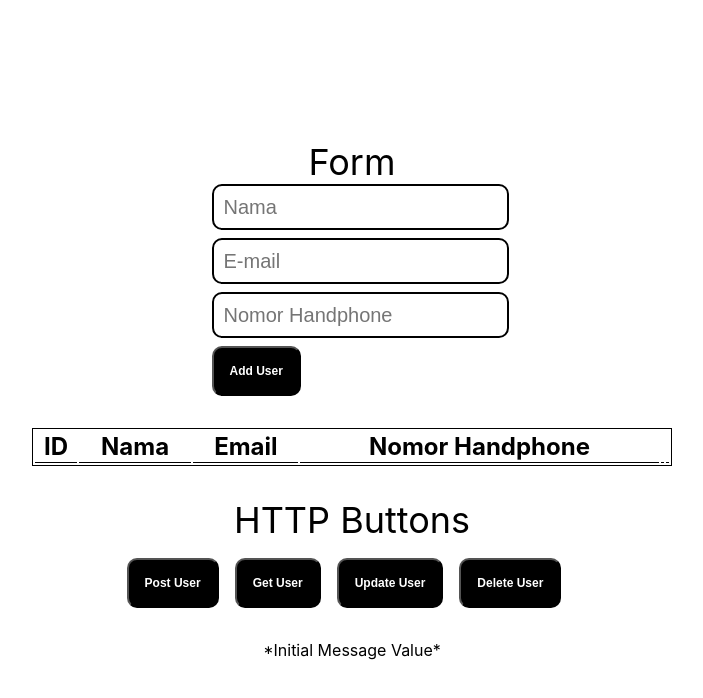
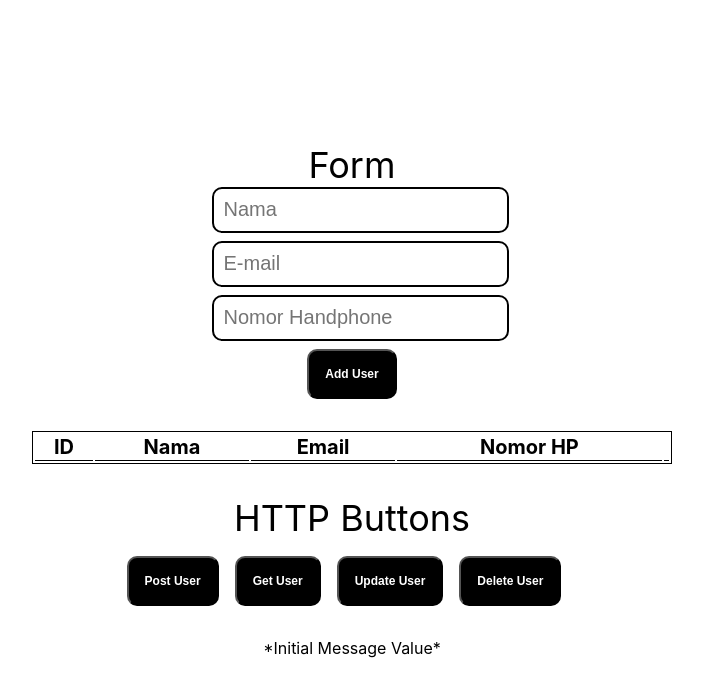
Before and after one commit to andrejuliantama/react-api-test, a React (Create React App) app: page / in a window 1280 px wide. Shown: the top 698 px of the page, without its empty margins (288-991 px from the left). Built offline with nearby package versions, Linux system fonts and the light colour scheme.

Commit message:
done edit nama

```diff
--- a/package.json
+++ b/package.json
@@ -3,6 +3,7 @@
   "version": "0.1.0",
   "private": true,
   "dependencies": {
+    "@fortawesome/react-fontawesome": "^0.1.13",
     "@testing-library/jest-dom": "^5.11.6",
     "@testing-library/react": "^11.2.2",
     "@testing-library/user-event": "^12.6.0",
@@ -10,9 +11,11 @@
     "node-sass": "^4.14.1",
     "react": "^17.0.1",
     "react-dom": "^17.0.1",
+    "react-fontawesome": "^1.7.1",
     "react-modal": "^3.12.1",
     "react-router-dom": "^5.2.0",
     "react-scripts": "4.0.1",
+    "react-tooltip": "^4.2.11",
     "react-validation": "^3.0.7",
     "validator": "^13.5.2",
     "web-vitals": "^0.2.4"
--- a/src/components/user.js
+++ b/src/components/user.js
@@ -1,4 +1,5 @@
 import React, {Component} from 'react';
+import ReactTooltip from "react-tooltip";
 
 class Users extends Component{
 
@@ -6,10 +7,10 @@ class Users extends Component{
     return(
       <tr>
         <td>{user.id}</td>
-        <td>{user.nama}</td>
-        <td>{user.email}</td>
-        <td>{user.hp}</td>
-        <td className="delete" key={user.key} onClick={() => this.props.deleteUser(user.id)}> X </td>
+        <td ><input type="text" id={user.id} value={user.nama} onChange={(e) => {this.props.editNama(e.target.value,user.id)}}/></td>
+        <td >{user.email}</td>
+        <td >{user.hp}</td>
+        <td className="delete" id={user.id} onClick={() => this.props.deleteUser(user.id)}> X </td>
       </tr>
     )
   }
@@ -18,21 +19,25 @@ class Users extends Component{
     const listUser = userEntries.map(this.createUser)
 
   return (
+
       <table className="mt-4">
         <thead>
           <tr>
             <th>ID</th>
             <th>Nama</th>
             <th>Email</th>
-          <th>Nomor Handphone</th>
-          <th></th>
+            <th>Nomor HP</th>
             <th></th>
           </tr>
         </thead>
+
         <tbody className='the-users'>
           {listUser}
         </tbody>
+
+
       </table>
+
 
   )
 }
--- a/src/components/userList.js
+++ b/src/components/userList.js
@@ -6,22 +6,25 @@ class UserList extends Component{
   return(
     <div className="user-list">
       <form onSubmit={this.props.addUser}>
-        <input
+        <input className="input"
           placeholder="Nama"
           // value={this.props.currUser.nama}
           onChange={this.props.handleNama}
           />
-        <input
+        <input className="input"
           placeholder="E-mail"
           // value={this.props.currUser.email}
           onChange={this.props.handleEmail}
           />
-        <input
+        <input className="input"
           placeholder="Nomor Handphone"
           // value={this.props.currUser.HP}
           onChange={this.props.handleHP}
           />
-        <button type="submit">Add User</button>
+          <div className="button-container">
+            <button type="submit">Add User</button>
+          </div>
+
       </form>
     </div>
   )
--- a/src/pages/home.js
+++ b/src/pages/home.js
@@ -4,7 +4,16 @@ import Axios from 'axios';
 import UserList from '../components/userList.js';
 import Users from '../components/user.js';
 
-
+const customStyles = {
+  content : {
+    top                   : '50%',
+    left                  : '50%',
+    right                 : 'auto',
+    bottom                : 'auto',
+    marginRight           : '-50%',
+    transform             : 'translate(-50%, -50%)'
+  }
+};
 
 class Home extends Component {
 	state = {
@@ -15,20 +24,10 @@ class Home extends Component {
 		currNama: '',
 		currEmail: '',
 		currHP: '',
-		message: "*Initial Message Value*"
+		message: "*Initial Message Value*",
+		editModalIsOpen: false
 
 	}
-	// const [id, setId] = useState(0);
-
-	// const [userList, setUserList] = useState([]);
-	// const [currUser, setCurrUser] = useState({ id: 0, nama: '', email: '', hp: '', key: '' })
-
-
-	// const [currID, setCurrID] = useState(0)
-	// const [currNama, setCurrNama] = useState("")
-	// const [currEmail, setCurrEmail] = useState("")
-	// const [currHP, setCurrHP] = useState("")
-
 
 
 	handleID(num) {
@@ -92,6 +91,38 @@ class Home extends Component {
 			userList: filteredUser
 		})
 	}
+
+	editNama = (nama,id) =>{
+    console.log("nama:"+this.state.userList);
+    const list = this.state.userList;
+    list.map(user=>{
+      if(user.id===id){
+        console.log(user.id +"    "+id)
+        user.nama= nama;
+      }
+    })
+    this.setState({
+      items: list
+    })
+
+
+  }
+
+
+
+  openModal = (id) => {
+		this.setState({
+			editModalIsOpen: true
+		})
+	}
+
+
+  closeModal(){
+		this.setState({
+			editModalIsOpen: false
+		})
+  }
+
 
 	//AXIOS POST GET UPDATE DELETE
 	// const [message, setMessage] = useState("*Initial Message Value*");
@@ -220,7 +251,6 @@ class Home extends Component {
 	}
 
 	render(){
-
 	return (
 		<div className="home">
 			<div className="title">Form</div>
@@ -234,6 +264,7 @@ class Home extends Component {
 				<Users
 					entries={this.state.userList}
 					deleteUser={this.deleteUser}
+					editNama={this.editNama}
 				/>
 
 			<div className="title mt-4">HTTP Buttons</div>
@@ -248,6 +279,8 @@ class Home extends Component {
 			</div>
 
 
+
+
 		</div>
 	);
 	}
--- a/src/styles/home.scss
+++ b/src/styles/home.scss
@@ -9,7 +9,7 @@
     font-size: 36px;
   }
 
-  input{
+  .input{
     display: flex;
     background-color: white;
     color: black;
@@ -32,7 +32,7 @@
     border:1px solid black;
 
     th{
-      font-size: 24px;
+      font-size: 20px;
       font-weight: bold;
       text-align: center;
       border-bottom:1px solid black;
@@ -41,15 +41,32 @@
     td{
       padding-top: 1vh;
       padding-left: 1vh;
-      font-size: 20px;
+      font-size: 16px;
       font-weight: normal;
       text-align: center;
+
+      input{
+        display: flex;
+        background-color: white;
+        color: black !important;
+        border: 0px;
+        width: 100%;
+        font-size: 16px;
+        border:hidden;
+      }
     }
+  }
+
+
+
+  .edit{
+    cursor: pointer;
   }
 
   .button-container{
     display: flex;
     flex-direction: row;
+    justify-content: center;
 
   }
 
```
Also changed, not shown: 2 other files (tests, documents, lock files or other folders). Lines whose indentation alone changed are shown as unchanged.
